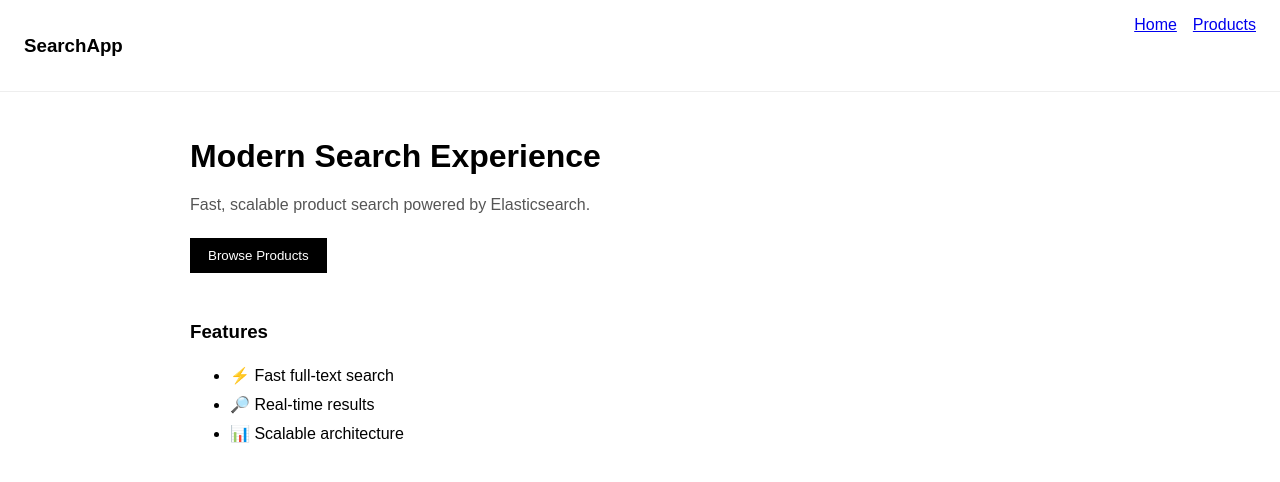
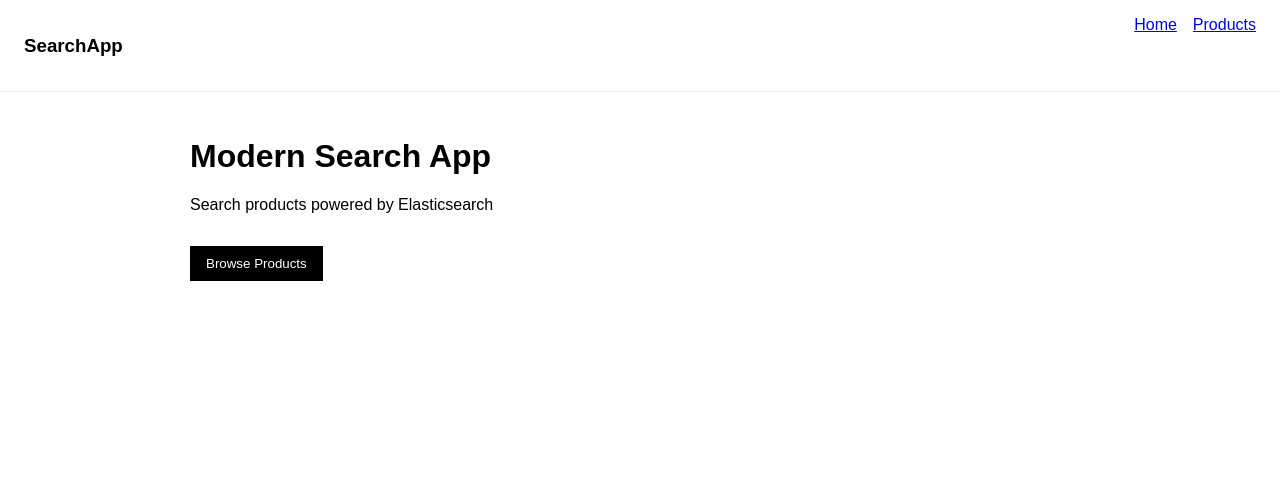
Before and after one commit to Mainaaa1/Elastic-Search, a Next.js app in the folder elasticsearch-app/elasto/: page / in a window 1280 px wide. Shown: the top 482 px of the page. Built offline with nearby package versions, Linux system fonts and the light colour scheme.

Commit message:
simplified the app to rule out errors

```diff
--- a/elasticsearch-app/elasto/app/layout.tsx
+++ b/elasticsearch-app/elasto/app/layout.tsx
@@ -1,5 +1,3 @@
-// app/layout.tsx
-
 import Link from 'next/link';
 
 export default function RootLayout({
@@ -11,8 +9,12 @@ export default function RootLayout({
     <html lang="en">
       <body style={{ margin: 0, fontFamily: 'Arial, sans-serif' }}>
 
-        {/* Navbar */}
-        <nav style={navStyle}>
+        <nav style={{
+          display: 'flex',
+          justifyContent: 'space-between',
+          padding: '16px 24px',
+          borderBottom: '1px solid #eee'
+        }}>
           <h3>SearchApp</h3>
 
           <div>
@@ -23,22 +25,14 @@ export default function RootLayout({
           </div>
         </nav>
 
-        {/* Page Content */}
-        <main style={containerStyle}>{children}</main>
+        <main style={{
+          maxWidth: '900px',
+          margin: '0 auto',
+          padding: '24px'
+        }}>
+          {children}
+        </main>
       </body>
     </html>
   );
 }
-
-const navStyle = {
-  display: 'flex',
-  justifyContent: 'space-between',
-  padding: '16px 24px',
-  borderBottom: '1px solid #eee',
-};
-
-const containerStyle = {
-  maxWidth: '900px',
-  margin: '0 auto',
-  padding: '24px',
-};
--- a/elasticsearch-app/elasto/app/page.tsx
+++ b/elasticsearch-app/elasto/app/page.tsx
@@ -1,40 +1,22 @@
-// app/page.tsx
-
 import Link from 'next/link';
 
 export default function Home() {
   return (
     <div>
-      <h1>Modern Search Experience</h1>
+      <h1>Modern Search App</h1>
+      <p>Search products powered by Elasticsearch</p>
 
-      <p style={{ color: '#555', marginTop: 8 }}>
-        Fast, scalable product search powered by Elasticsearch.
-      </p>
-
-      <div style={{ marginTop: 24 }}>
-        <Link href="/products">
-          <button style={primaryBtn}>Browse Products</button>
-        </Link>
-      </div>
-
-      {/* Feature section */}
-      <div style={{ marginTop: 48 }}>
-        <h3>Features</h3>
-
-        <ul style={{ lineHeight: '1.8' }}>
-          <li>⚡ Fast full-text search</li>
-          <li>🔎 Real-time results</li>
-          <li>📊 Scalable architecture</li>
-        </ul>
-      </div>
+      <Link href="/products">
+        <button style={{
+          marginTop: 16,
+          padding: '10px 16px',
+          background: 'black',
+          color: 'white',
+          border: 'none'
+        }}>
+          Browse Products
+        </button>
+      </Link>
     </div>
   );
 }
-
-const primaryBtn = {
-  padding: '10px 18px',
-  background: 'black',
-  color: 'white',
-  border: 'none',
-  cursor: 'pointer',
-};
--- a/elasticsearch-app/package.json
+++ /dev/null
@@ -1,5 +0,0 @@
-{
-  "dependencies": {
-    "@elastic/elasticsearch": "^9.3.4"
-  }
-}
```
Also changed, not shown: elasticsearch-app/elasto/app/products/[id]/page.tsx (+7 -29 lines), elasticsearch-app/elasto/app/products/page.tsx (+12 -75 lines), 1 other file (tests, documents, lock files or other folders).
